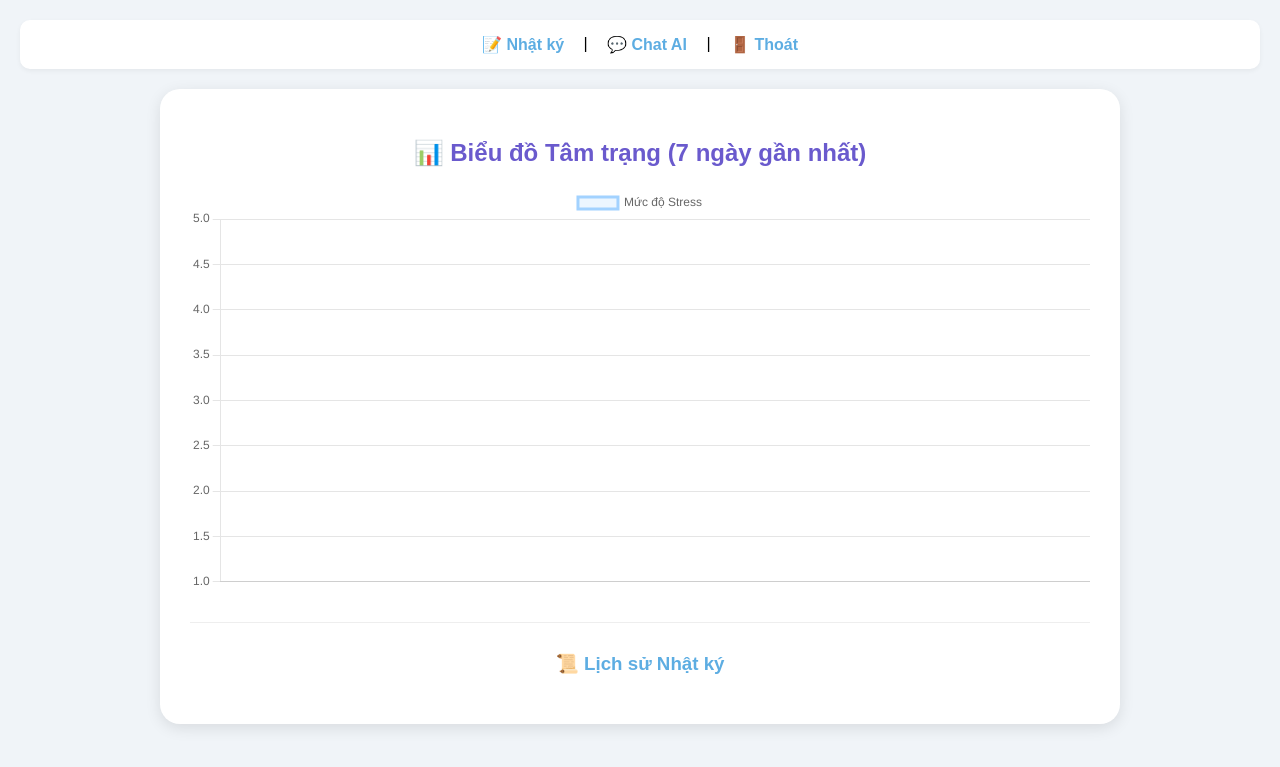
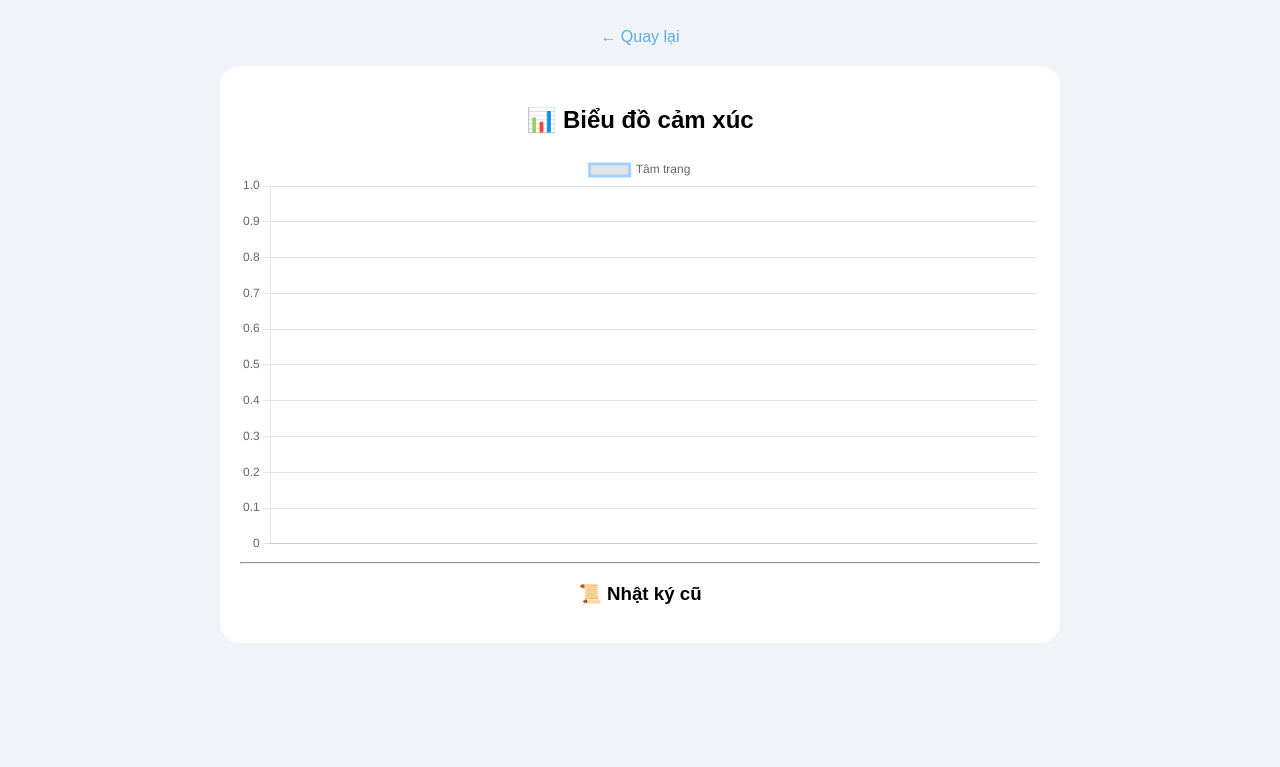
Before and after one commit to calmnote2026-blip/CalmNote, a Flask app: page /dashboard in a window 1280 px wide. Shown: the top 767 px of the page. Run offline with Flask 3, Linux system fonts and the light colour scheme; the visitor is signed in with stand-in values (Sample User, id 1); data that the repository does not hold is empty.

Commit message:
dashboard.html

```diff
--- a/templates/dashboard.html
+++ b/templates/dashboard.html
@@ -1,65 +1,37 @@
 <!DOCTYPE html>
-<html lang="vi">
+<html>
 <head>
     <meta charset="UTF-8">
-    <meta name="viewport" content="width=device-width, initial-scale=1.0">
     <title>Thống kê - CalmNote</title>
     <script src="https://cdn.jsdelivr.net/npm/chart.js"></script>
     <link rel="stylesheet" href="https://cdnjs.cloudflare.com/ajax/libs/animate.css/4.1.1/animate.min.css"/>
-    <link rel="stylesheet" href="https://cdnjs.cloudflare.com/ajax/libs/hover.css/2.3.1/css/hover-min.css"/>
     <style>
-        body { background: #f0f4f8; font-family: sans-serif; padding: 20px; text-align: center; margin: 0; }
-        .nav { margin-bottom: 20px; background: white; padding: 15px; border-radius: 10px; box-shadow: 0 2px 5px rgba(0,0,0,0.05); }
-        .nav a { margin: 0 15px; text-decoration: none; color: #5dade2; font-weight: bold; transition: color 0.3s; }
-        .nav a:hover { color: #A2D2FF; }
-
-        .container { max-width: 900px; margin: auto; background: white; padding: 30px; border-radius: 20px; box-shadow: 0 4px 15px rgba(0,0,0,0.1); }
-        .entry-card { border-bottom: 1px solid #eee; padding: 20px; text-align: left; transition: transform 0.3s; cursor: pointer; }
-        .entry-card:hover { transform: translateX(10px); background-color: #fcfdff; }
-        .mood-tag { font-weight: bold; color: #6a5acd; }
-
-        h2 { color: #6a5acd; margin-bottom: 20px; }
-        h3 { color: #5dade2; margin-top: 30px; }
-        hr { border: 0; border-top: 1px solid #eee; margin: 30px 0; }
+        body { background: #f0f4f8; font-family: sans-serif; text-align: center; padding: 20px; }
+        .container { background: white; padding: 20px; border-radius: 20px; display: inline-block; width: 90%; max-width: 800px; }
+        .entry { border-bottom: 1px solid #eee; padding: 10px; text-align: left; }
     </style>
 </head>
 <body class="animate__animated animate__fadeIn">
-    <div class="nav animate__animated animate__slideInDown">
-        <a href="/" class="hvr-grow">📝 Nhật ký</a> | <a href="/ai-chat" class="hvr-grow">💬 Chat AI</a> | <a href="/logout" class="hvr-grow">🚪 Thoát</a>
-    </div>
-    <div class="container">
-        <h2>📊 Biểu đồ Tâm trạng (7 ngày gần nhất)</h2>
-        <canvas id="moodChart" width="400" height="180"></canvas>
+    <div style="margin-bottom: 20px;"><a href="/" style="text-decoration:none; color:#5dade2;">← Quay lại</a></div>
+    <div class="container animate__animated animate__zoomIn">
+        <h2>📊 Biểu đồ cảm xúc</h2>
+        <canvas id="moodChart" height="150"></canvas>
         <hr>
-        <h3>📜 Lịch sử Nhật ký</h3>
-        <div class="animate__animated animate__fadeInUp">
+        <h3>📜 Nhật ký cũ</h3>
         {% for entry in entries %}
-        <div class="entry-card hvr-reveal">
-            <small style="color:#666;">{{ entry.date.strftime('%d/%m/%Y %H:%M') }}</small>
-            <p style="color:#333; margin: 10px 0;">{{ entry.content }}</p>
-            <span class="mood-tag">Cảm xúc: {{ entry.mood }}/5</span>
+        <div class="entry">
+            <small>{{ entry.date.strftime('%d/%m') }}</small> - <strong>{{ entry.mood }}/5</strong>
+            <p>{{ entry.content }}</p>
         </div>
         {% endfor %}
-        </div>
     </div>
-
     <script>
-        // SNT vẽ biểu đồ đường cảm xúc
-        const ctx = document.getElementById('moodChart').getContext('2d');
-        new Chart(ctx, {
+        new Chart(document.getElementById('moodChart'), {
             type: 'line',
             data: {
                 labels: {{ dates|tojson }},
-                datasets: [{
-                    label: 'Mức độ Stress',
-                    data: {{ moods|tojson }},
-                    borderColor: '#A2D2FF',
-                    backgroundColor: 'rgba(162, 210, 255, 0.2)',
-                    fill: true, tension: 0.4,
-                    pointRadius: 6, pointBackgroundColor: '#6a5acd', pointHoverRadius: 8
-                }]
-            },
-            options: { scales: { y: { min: 1, max: 5 } } }
+                datasets: [{ label: 'Tâm trạng', data: {{ moods|tojson }}, borderColor: '#A2D2FF', fill: true, tension: 0.3 }]
+            }
         });
     </script>
 </body>
```
